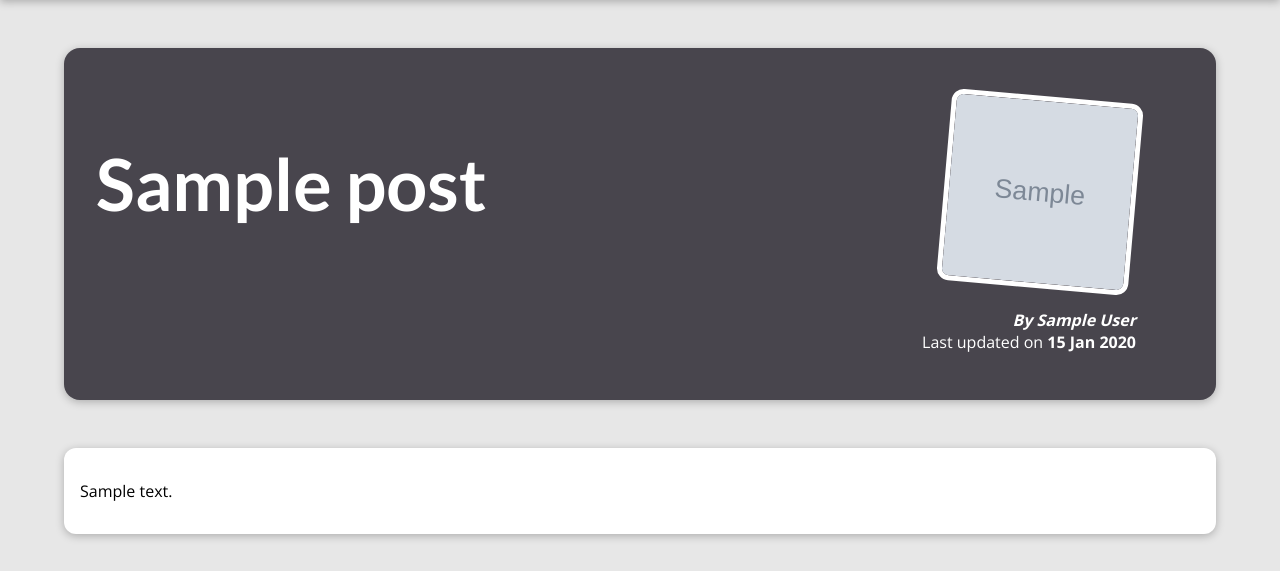
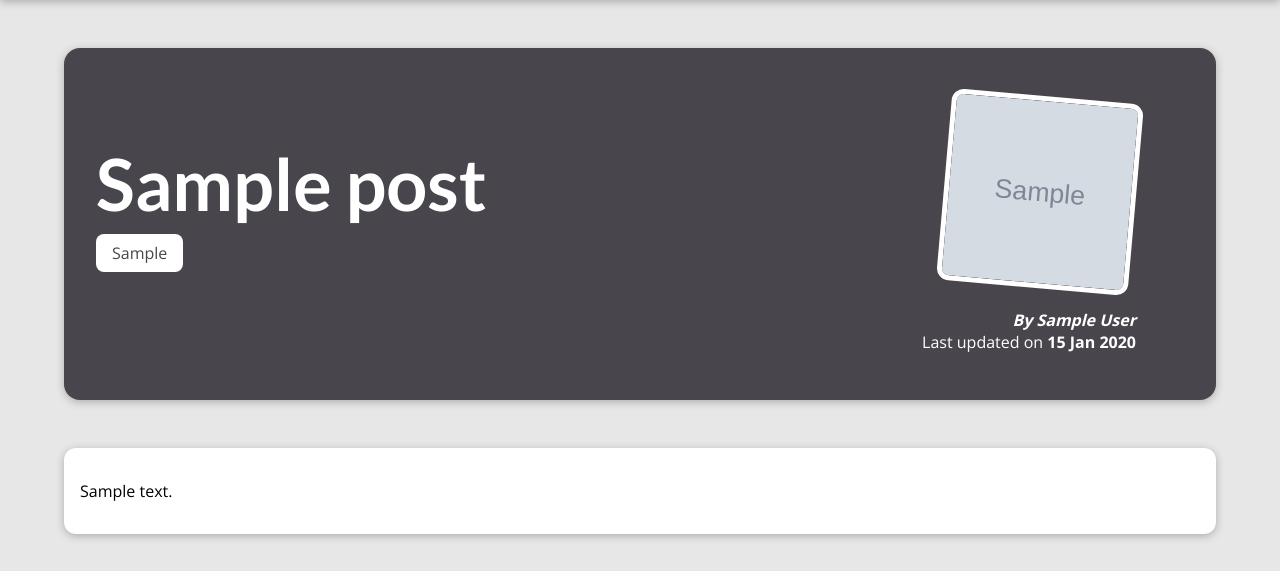
Before and after one commit to flaviogalon/galon-site, a Django app: a page that uses blog/templates/blog/post-detail.html in a window 1280 px wide. Shown: the part 80-651 px from the top of the page. Run offline with Django 3.2, Linux system fonts and the light colour scheme; tables that the repository leaves empty hold one stand-in row (values such as "Sample post"); grey boxes marked "Sample" are stand-in pictures.

Commit message:
Adding tags to posts

```diff
--- a/blog/static/blog/post-detail.css
+++ b/blog/static/blog/post-detail.css
@@ -22,6 +22,7 @@ body {
   #summary h2 {
     color: white;
     font-size: 4.5rem;
+    margin-bottom: 1rem;
   }
 
   #summary article {
@@ -47,6 +48,11 @@ body {
     font-weight: bold;
   }
 
+  #summary a {
+    color: white;
+    text-decoration: none;
+  }
+
   #summary time {
     font-weight: bold;
   }
@@ -60,3 +66,10 @@ body {
     border-radius: 12px;
     box-shadow: 0 2px 8px rgba(0, 0, 0, 0.25);
   }
+
+  .tag {
+    background-color: white;
+    color: #48454d;
+    padding: 0.5rem 1rem;
+    border-radius: 8px;
+  }
--- a/blog/templates/blog/post-detail.html
+++ b/blog/templates/blog/post-detail.html
@@ -12,9 +12,14 @@
 {% block content %}
     <section id='summary'>
         <h2>{{ post.title }}</h2>
+        <div>
+            {% for tag in post_tags %}
+                <span class="tag">{{ tag.caption }}</span>
+            {% endfor %}
+        </div>
         <article>
             <img src="{% static 'blog/images/'|add:post.image_name %}" alt="Post title">
-            <address>By {{ post.author }}</address>
+            <address>By <a href="mailto:{{post.author.email_address}}">{{ post.author }}</a> </address>
             <div>
                 Last updated on <time>{{ post.date|date:"d M Y" }}</time>
             </div>
--- a/blog/views.py
+++ b/blog/views.py
@@ -1,7 +1,7 @@
-from django.shortcuts import render, get_object_or_404
-from datetime import date
+from django.shortcuts import get_object_or_404, render
 
 from .models import Post
+
 
 def home_page(request):
     # Django includes the slice on the resulting SQL query!!
@@ -20,5 +20,6 @@ def posts(request):
 def post_page(request, slug):
     post = get_object_or_404(Post, slug=slug)   # same as Post.objects.get(slug=slug)
     return render(request, 'blog/post-detail.html', {
-        'post': post
+        'post': post,
+        'post_tags': post.tag.all()
     })
```
